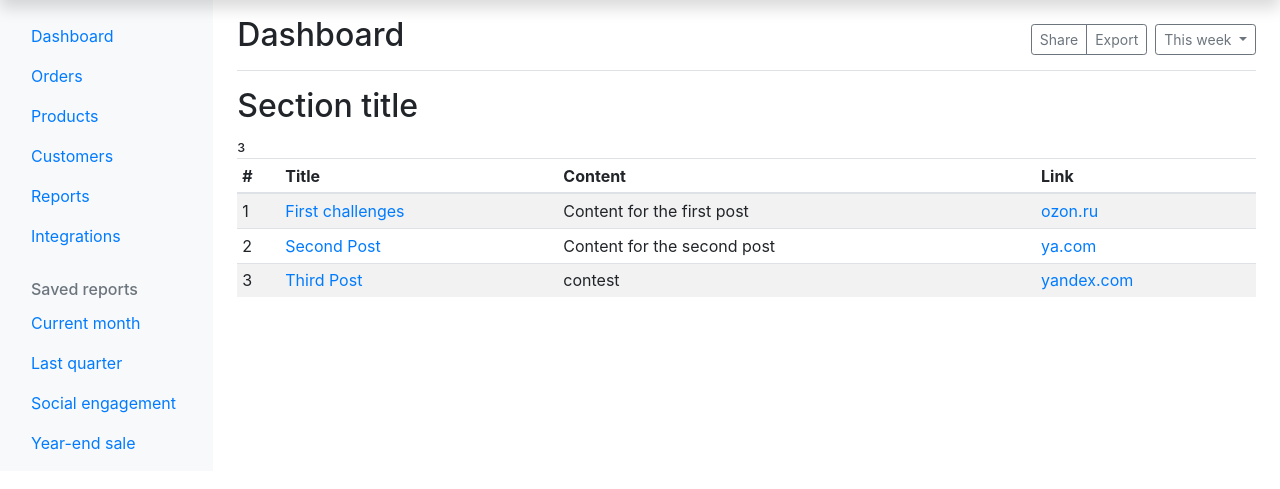
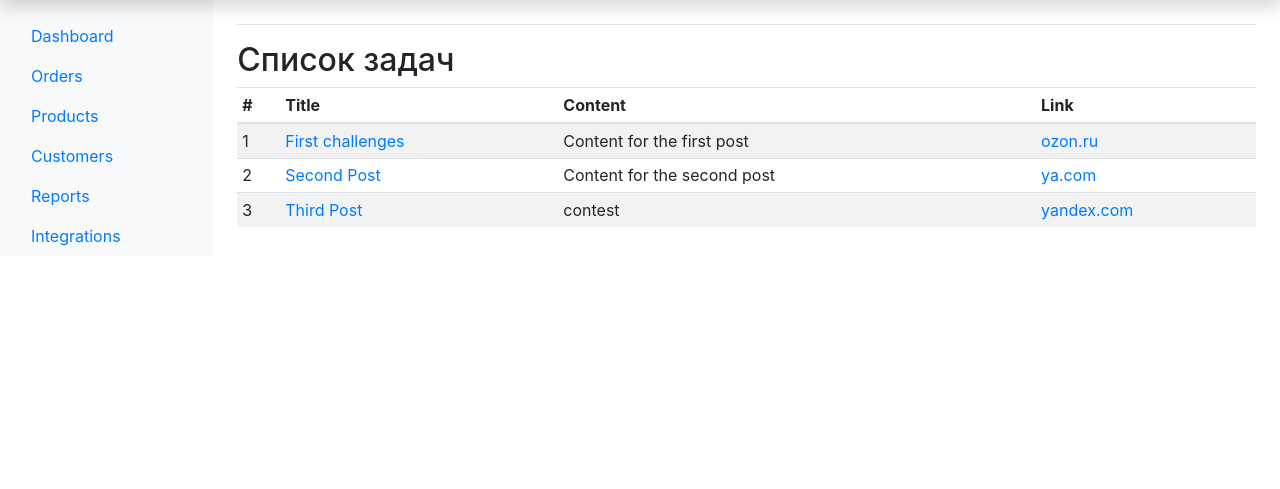
Before and after one commit to dzaytsev91/flask-tutorial, a Flask app: page / in a window 1280 px wide. Shown: the part 40-529 px from the top of the page. Run offline with Flask 2, Linux system fonts and the light colour scheme; data comes from the database, SQL or seed files in the repository; some libraries are stand-ins or nearby versions.

Commit message:
deleted unnecessary elements for task #1

```diff
--- a/app/templates/index.html
+++ b/app/templates/index.html
@@ -99,65 +99,24 @@
             </a>
           </li>
         </ul>
-
-        <h6 class="sidebar-heading d-flex justify-content-between align-items-center px-3 mt-4 mb-1 text-muted">
-          <span>Saved reports</span>
-          <a class="d-flex align-items-center text-muted" href="#" aria-label="Add a new report">
-            <span data-feather="plus-circle"></span>
-          </a>
-        </h6>
-        <ul class="nav flex-column mb-2">
-          <li class="nav-item">
-            <a class="nav-link" href="#">
-              <span data-feather="file-text"></span>
-              Current month
-            </a>
-          </li>
-          <li class="nav-item">
-            <a class="nav-link" href="#">
-              <span data-feather="file-text"></span>
-              Last quarter
-            </a>
-          </li>
-          <li class="nav-item">
-            <a class="nav-link" href="#">
-              <span data-feather="file-text"></span>
-              Social engagement
-            </a>
-          </li>
-          <li class="nav-item">
-            <a class="nav-link" href="#">
-              <span data-feather="file-text"></span>
-              Year-end sale
-            </a>
-          </li>
         </ul>
       </div>
     </nav>
 
     <main role="main" class="col-md-9 ml-sm-auto col-lg-10 px-md-4">
       <div class="d-flex justify-content-between flex-wrap flex-md-nowrap align-items-center pt-3 pb-2 mb-3 border-bottom">
-        <h1 class="h2">Dashboard</h1>
         <div class="btn-toolbar mb-2 mb-md-0">
           <div class="btn-group mr-2">
-            <button type="button" class="btn btn-sm btn-outline-secondary">Share</button>
-            <button type="button" class="btn btn-sm btn-outline-secondary">Export</button>
           </div>
-          <button type="button" class="btn btn-sm btn-outline-secondary dropdown-toggle">
-            <span data-feather="calendar"></span>
-            This week
-          </button>
         </div>
       </div>
-
-
-      <h2>Section title</h2>
+      <h2>Список задач</h2>
       <div class="table-responsive">
         <table class="table table-striped table-sm">
           <thead>
             <tr>
               <th>#</th>
-              <th>Title</th>з
+              <th>Title</th>
               <th>Content</th>
               <th>Link</th>
             </tr>
```
Also changed, not shown: app/templates/detail.html (+0 -39 lines).
